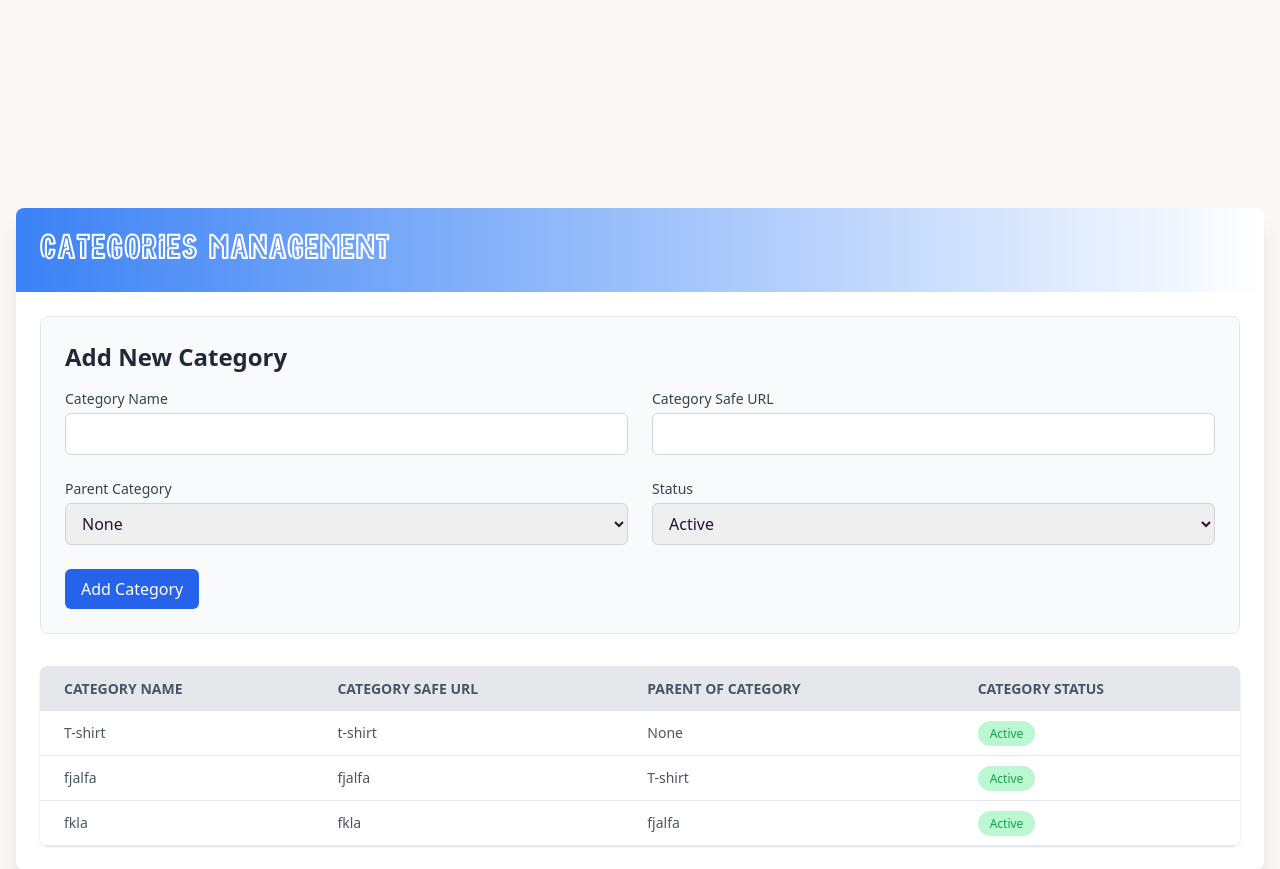
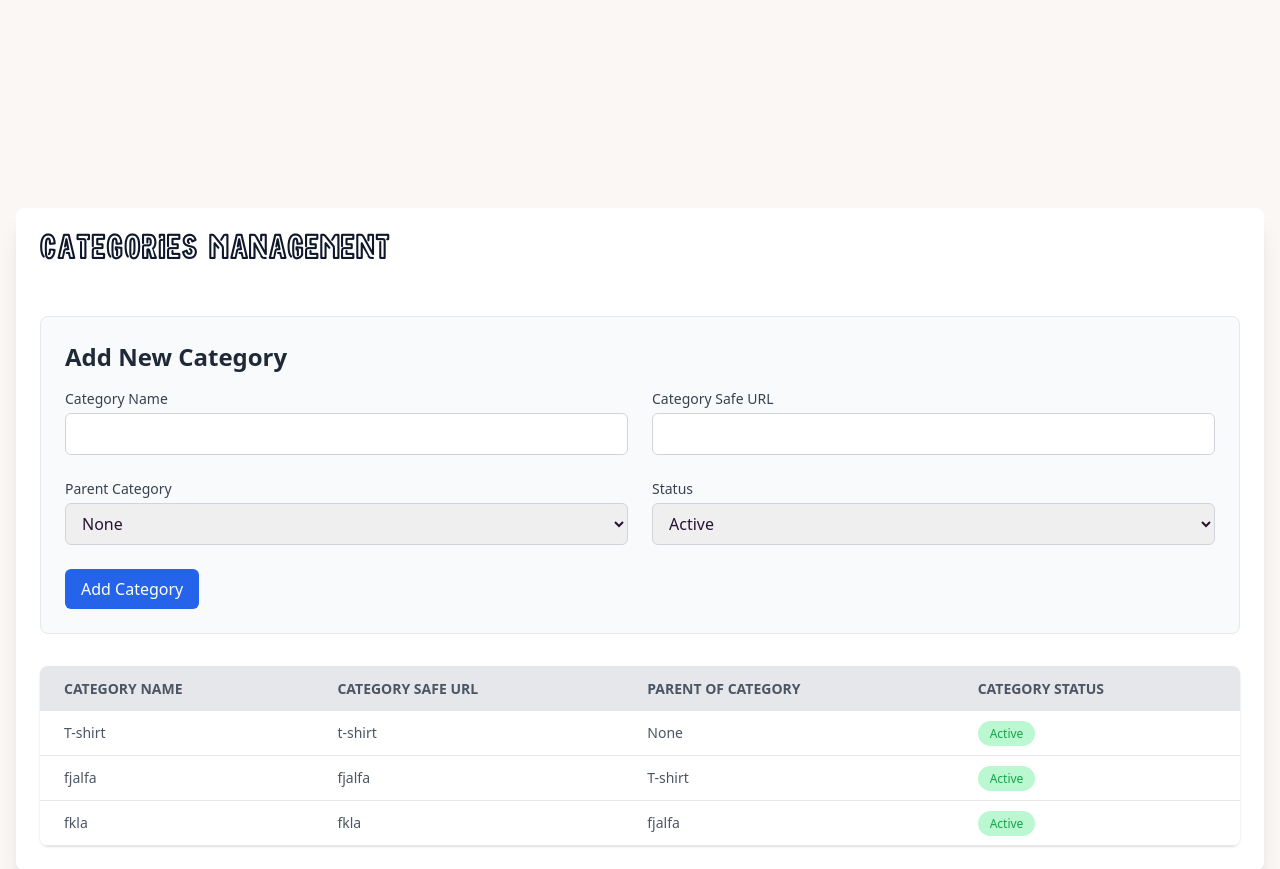
Before and after one commit to I-am-Stone/Eco-CRM-Website, a Django app: page /login/categories in a window 1280 px wide. Shown: the part 65-934 px from the top of the page. Run offline with Django 4.2, Linux system fonts and the light colour scheme; data comes from the database, SQL or seed files in the repository; both versions use the stored data as it was after the commit; style sheets or scripts are compiled from the project's sources; some libraries are stand-ins or nearby versions.

Commit message:
minor change

```diff
--- a/dashboard/templates/dashboard/categories.html
+++ b/dashboard/templates/dashboard/categories.html
@@ -4,8 +4,8 @@
 
 <div class="container mx-auto px-4 py-8 my-40">
     <div class="bg-white shadow-xl rounded-lg overflow-hidden">
-        <div class="bg-gradient-to-r from-blue-500 to-purple-600 p-6">
-            <h1 class="text-3xl font-bold text-white">Categories Management</h1>
+        <div class="p-6">
+            <h1 class="text-3xl font-bold text-black">Categories Management</h1>
         </div>
 
         <div class="p-6">
```
Also changed, not shown: db.sqlite3.
